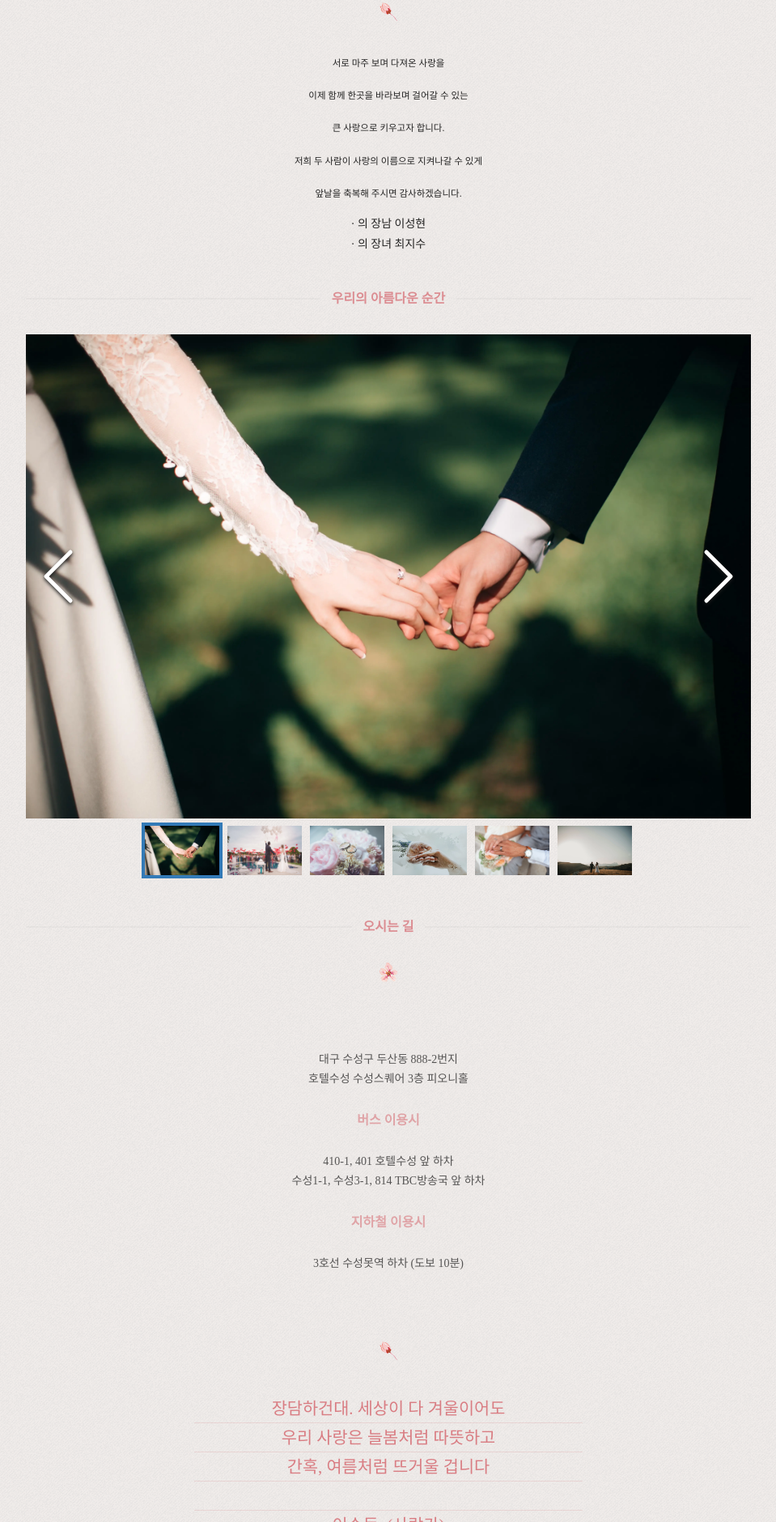
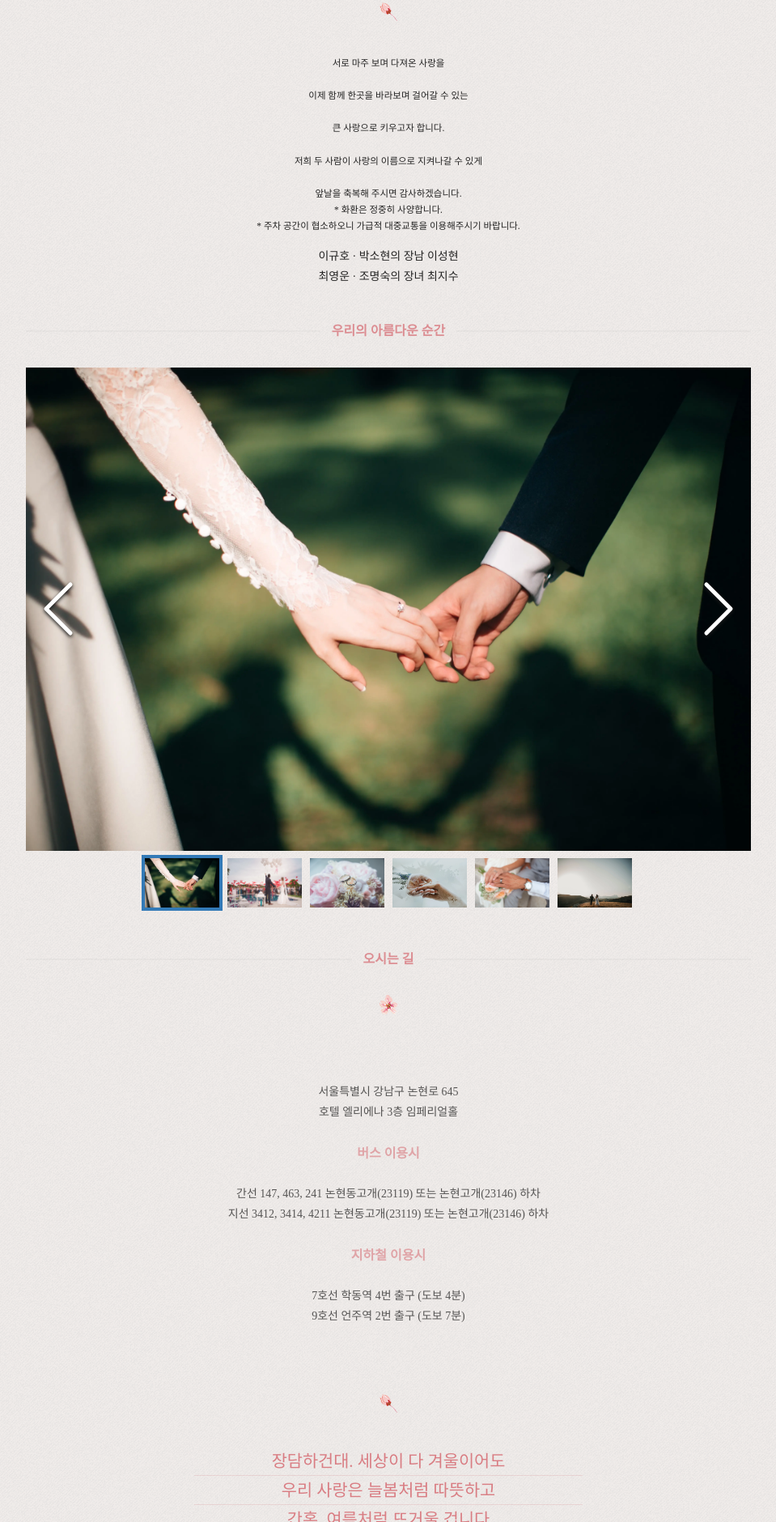
Before and after one commit to maxlee9185/wedding, a Gatsby site: page / in a window 1280 px wide. Shown: the part 793-2673 px from the top of the page at 81% size, without its empty margins (160-1119 px from the left). Built offline with nearby package versions, Linux system fonts and the light colour scheme; Gatsby itself is replaced by a stand-in of ours; a web font is replaced by a local one.

Commit message:
upgrade location

```diff
--- a/config.js
+++ b/config.js
@@ -1,5 +1,5 @@
 export const WEDDING_INVITATION_URL = "https://jisooseonghyunwedding.netlify.app/";
-export const KAKAOTALK_API_TOKEN = "JavaScript 키 입력";
+export const KAKAOTALK_API_TOKEN = "603bd8deaac4b45b7bad3e901346b8e0";
 export const KAKAOTALK_SHARE_IMAGE =
   "https://cdn.pixabay.com/photo/2014/11/13/17/04/heart-529607_960_720.jpg";
 
@@ -7,15 +7,15 @@ export const WEDDING_DATE = "2025년 03월 30일, 일요일 오후 2시 30분";
 export const WEDDING_LOCATION = "엘리에나웨딩, 3층 임페리얼홀";
 
 export const GROOM_NAME = "이성현";
-export const GROOM_ACCOUNT_NUMBER = "국민은행 09340204084402";
-// export const GROOM_FATHER_NAME = "○○○";
+// export const GROOM_ACCOUNT_NUMBER = "국민은행 09340204084402";
+export const GROOM_FATHER_NAME = "이규호";
 // export const GROOM_FATHER_ACCOUNT_NUMBER = "○○은행 ***-***-******";
-// export const GROOM_MOTHER_NAME = "○○○";
+export const GROOM_MOTHER_NAME = "박소현";
 // export const GROOM_MOTHER_ACCOUNT_NUMBER = "○○은행 ***-***-******";
 
 export const BRIDE_NAME = "최지수";
 export const BRIDE_ACCOUNT_NUMBER = "은행 ***-***-******";
-// export const BRIDE_FATHER_NAME = "○○○";
+export const BRIDE_FATHER_NAME = "최영운";
 // export const BRIDE_FATHER_ACCOUNT_NUMBER = "○○은행 ***-***-******";
-// export const BRIDE_MOTHER_NAME = "○○○";
+export const BRIDE_MOTHER_NAME = "조명숙";
 // export const BRIDE_MOTHER_ACCOUNT_NUMBER = "○○은행 ***-***-******";
--- a/src/components/greeting.jsx
+++ b/src/components/greeting.jsx
@@ -72,6 +72,10 @@ const Greeting = () => {
         <br />
         <br />
         앞날을 축복해 주시면 감사하겠습니다.
+        <br />
+        * 화환은 정중히 사양합니다.
+        <br />
+        * 주차 공간이 협소하오니 가급적 대중교통을 이용해주시기 바랍니다.
       </Content>
       <GroomBride data-aos="fade-up">
         {GROOM_FATHER_NAME} · {GROOM_MOTHER_NAME}의 장남 {GROOM_NAME}
--- a/src/components/location.jsx
+++ b/src/components/location.jsx
@@ -103,23 +103,25 @@ const Location = () => {
         className="root_daum_roughmap root_daum_roughmap_landing"
       ></Map>
       <Content>
-        대구 수성구 두산동 888-2번지
+        서울특별시 강남구 논현로 645
         <br />
-        호텔수성 수성스퀘어 3층 피오니홀
+        호텔 엘리에나 3층 임페리얼홀
         <br />
         <br />
         <Title>버스 이용시</Title>
         <br />
         <br />
-        410-1, 401 호텔수성 앞 하차
+        간선 147, 463, 241 논현동고개(23119) 또는 논현고개(23146) 하차
         <br />
-        수성1-1, 수성3-1, 814 TBC방송국 앞 하차
+        지선 3412, 3414, 4211 논현동고개(23119) 또는 논현고개(23146) 하차
         <br />
         <br />
         <Title>지하철 이용시</Title>
         <br />
         <br />
-        3호선 수성못역 하차 (도보 10분)
+        7호선 학동역 4번 출구 (도보 4분)
+        <br />
+        9호선 언주역 2번 출구 (도보 7분)
       </Content>
     </Wrapper>
   );
```
